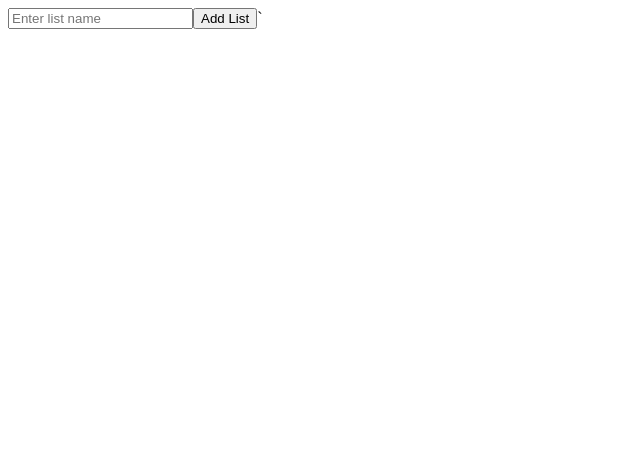
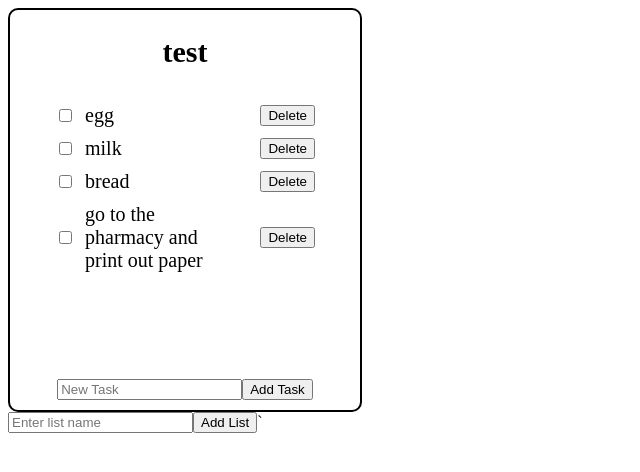
Before and after one commit to tony770/Angular_ToDoApp, an Angular app: page / in a window 1280 px wide. Shown: the top 472 px of the page, without its empty margins (0-640 px from the left). Built offline with nearby package versions, Linux system fonts and the light colour scheme.

Commit message:
added some styling to list

```diff
--- a/src/app/list-container/list-container.component.html
+++ b/src/app/list-container/list-container.component.html
@@ -3,6 +3,7 @@
         <app-list [list]="list"></app-list>
     }
 </div>
+<app-list [list]="testList"></app-list>
 
 <input #input type="text" placeholder="Enter list name">
 <button (click)="addNewList(input.value)">Add List</button>`
--- a/src/app/list-container/list-container.component.ts
+++ b/src/app/list-container/list-container.component.ts
@@ -11,6 +11,32 @@ import { ListComponent } from '../list/list.component';
 })
 export class ListContainerComponent {
   lists: ToDoList[] = [];
+  testList: ToDoList = {
+    id: 0,
+    name: 'test',
+    tasks: [
+      {
+        id: 1,
+        taskName: 'egg',
+        completed: false
+      },
+      {
+        id: 2,
+        taskName: 'milk',
+        completed: false
+      },
+      {
+        id: 3,
+        taskName: 'bread',
+        completed: false
+      },
+      {
+        id: 4,
+        taskName: 'go to the pharmacy and print out paper',
+        completed: false
+      }
+    ]
+  };
 
   addNewList(name: string) {
     const newList: ToDoList = {
--- a/src/app/list-item/list-item.component.css
+++ b/src/app/list-item/list-item.component.css
@@ -0,0 +1,26 @@
+.mainContainer {
+    display: flex;
+    justify-content: space-between;
+    font-size: 20px;
+    margin: 10px;
+    align-items: center;
+}
+
+.task {
+    margin-right: auto;
+    display: flex;
+    gap: 10px;
+    align-items: center;
+}
+
+span {
+    display: inline-block;
+    max-width: 150px;
+    overflow-wrap: break-word;
+    white-space: normal;
+}
+
+.completed {
+    text-decoration: line-through;
+    color: gray;
+}
--- a/src/app/list-item/list-item.component.html
+++ b/src/app/list-item/list-item.component.html
@@ -1,5 +1,7 @@
-<div>
-    <input type="checkbox" (change)="toggle.emit(task?.id)">
-    <span>{{ task?.taskName }}</span>
-    <button (click)="delete.emit(task?.id)">Delete</button>
+<div class="mainContainer">
+    <div class="task">
+        <input type="checkbox" [checked]="task.completed" (change)="toggle.emit(task.id)">
+        <span [class.completed]="task.completed">{{ task.taskName }}</span>
+    </div>
+    <button (click)="delete.emit(task.id)">Delete</button>
 </div>
--- a/src/app/list-item/list-item.component.ts
+++ b/src/app/list-item/list-item.component.ts
@@ -9,7 +9,7 @@ import { Task } from '../task';
   styleUrl: './list-item.component.css'
 })
 export class ListItemComponent {
-  @Input() task?: Task;
+  @Input() task!: Task;
   @Output() delete = new EventEmitter<number>();
   @Output() toggle = new EventEmitter<number>();
 }
--- a/src/app/list/list.component.css
+++ b/src/app/list/list.component.css
@@ -2,18 +2,39 @@
     display: flex;
     flex-direction: column;
     border: 2px solid black;
+    border-radius: 10px;
     width: 350px;
     height: 400px;
+    align-items: center;
+}
+
+.listName {
+    font-size: 30px;
+    margin: 25px;
 }
 
 .taskContainer {
     display: flex;
     flex-direction: column;
-    overflow: scroll;
-    scrollbar-width: none;
+    overflow-y: auto;
+    overflow-x: hidden;
+    height: 280px;
+    width: 280px;
+    box-sizing: border-box;
 }
 
 .inputContainer {
     display: flex;
     margin-top: auto;
+    margin-bottom: 10px;
 }
+
+ul {
+    list-style-type: none;
+    padding: 0;
+    margin: 0;
+}
+
+li {
+    width: 100%;
+}
--- a/src/app/list/list.component.html
+++ b/src/app/list/list.component.html
@@ -1,6 +1,6 @@
 @if(list) {
     <div class="list">
-        <h2>{{ list.name }}</h2>
+        <h2 class="listName">{{ list.name }}</h2>
         <div class="taskContainer">
             <ul>
                 @for (task of list.tasks; track task.id) {
```
